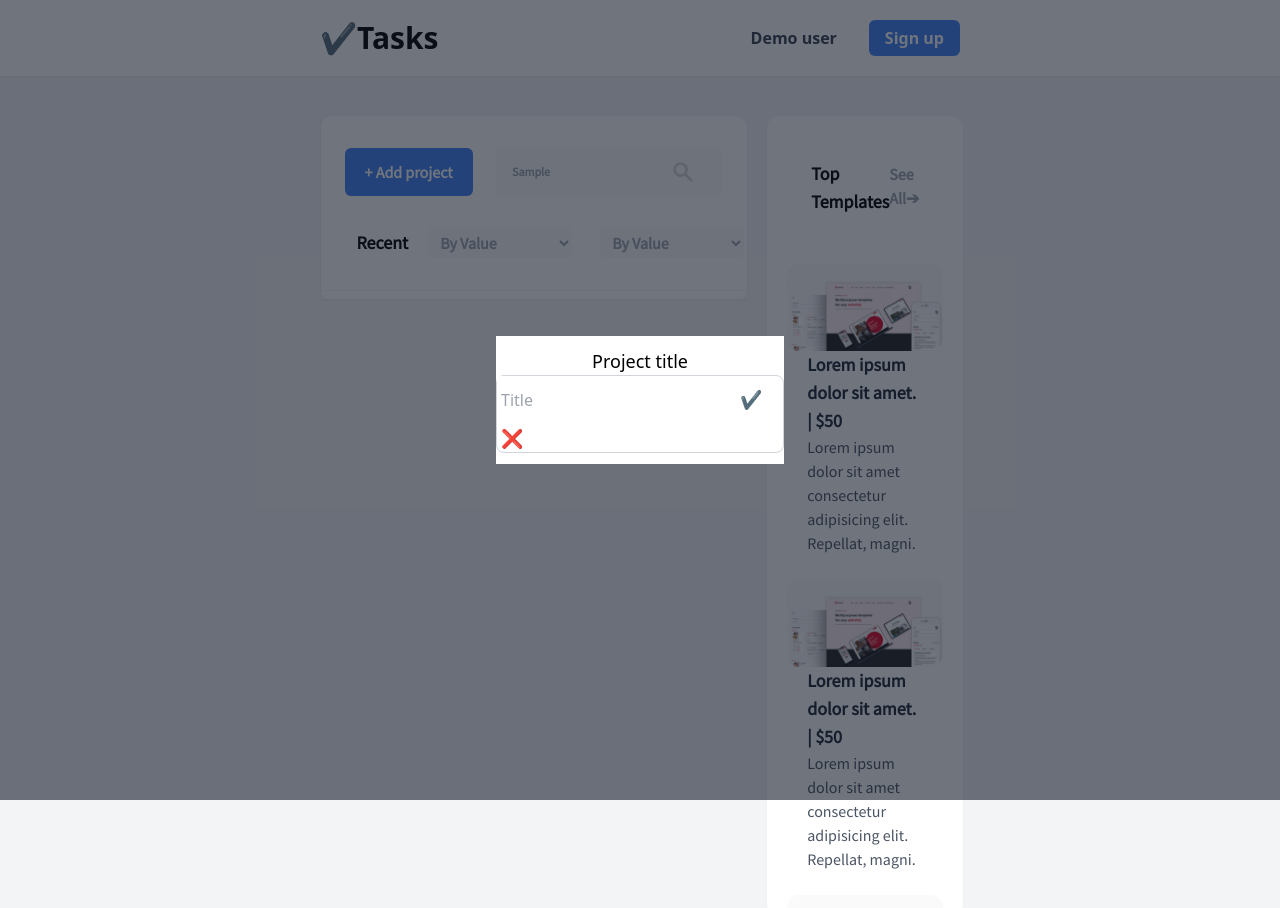
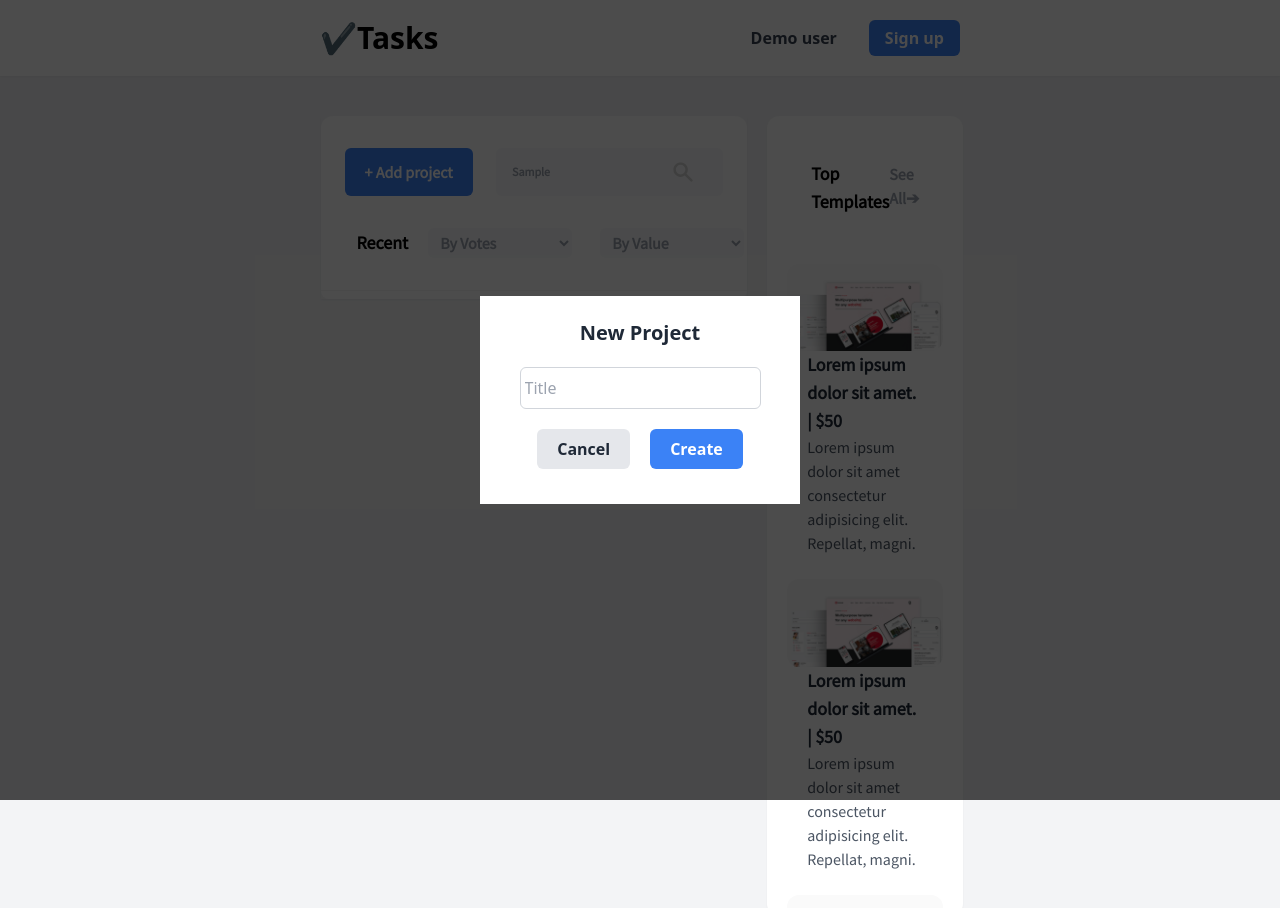
Before and after one commit to ognjen-dev/task-project, a React (Create React App) app: page / in a window 1280 px wide. Both pictures are taken after typing "Sample" into the empty fields and a click on the button "+ Add project". Shown: the top 908 px of the page. Built offline with nearby package versions, Linux system fonts and the light colour scheme.

Commit message:
add styling to right side component

```diff
--- a/src/app/components/Body.jsx
+++ b/src/app/components/Body.jsx
@@ -9,7 +9,7 @@ const Body = () => {
   const { activeTodo, setactiveTodo } = context;
   return (
     <div>
-      <div className="font-body lg:px-80 md:px-32 pr-2 pl-0 lg:flex lg:flex-row md:flex md:flex-col items-center justify-center mt-5 py-5">
+      <div className="font-body lg:px-80 md:px-32 pr-2 pl-0 lg:flex lg:flex-row md:flex md:flex-col  justify-center mt-5 py-5">
         <div className="rounded-xl w-full lg:h-screen lg:p-0 mx-1 lg:w-4/6 lg:mr-4">
           <BodyLeft />
         </div>
--- a/src/app/components/Form.jsx
+++ b/src/app/components/Form.jsx
@@ -28,29 +28,32 @@ const Form = () => {
   };
 
   return (
-    <div className="z-20 absolute bg-gray-900 bg-opacity-60 min-h-screen w-full flex flex-col justify-center items-center">
-      <div className="h-32 w-72 bg-white flex flex-col justify-center items-center">
-        <p className="text-lg">
-          Project title
-        </p>
-        <form className="bg-white rounded-lg border-gray-300 border">
+    <div className="z-20 absolute bg-black bg-opacity-70 h-screen w-full flex flex-col justify-center items-center">
+      <div className="h-52 w-80 pb-3 bg-white flex flex-col justify-center items-center">
+        <p className="text-xl font-bold mb-5 text-gray-800">New Project</p>
+        <form className="bg-white flex flex-col items-center justify-center">
           <input
-            className="py-3 px-1 focus:outline-none text-md"
+            className="py-2 px-1 focus:outline-none rounded-md border-gray-300 border text-md"
             placeholder="Title"
             value={InputText}
             type="text"
             onChange={inputTextHandler}
           />
-          <button
-            onClick={submitTodoHandler}
-            type="submit"
-            className="text-lg px-1"
-          >
-            ✔️
-          </button>
-          <button onClick={() => setisFormOpen(false)} className="text-lg px-1">
-            ❌
-          </button>
+          <div className="mt-5">
+            <button
+              onClick={() => setisFormOpen(false)}
+              className="text-md font-bold mr-2 lg:mr-5 px-5 py-2 bg-gray-200 text-gray-800 hover:text-gray-50 hover:border-0 hover:bg-gray-600 rounded-md"
+            >
+              Cancel
+            </button>
+            <button
+              onClick={submitTodoHandler}
+              type="submit"
+              className="text-md font-bold px-5 py-2 bg-blue-500 text-white hover:bg-blue-700 rounded-md"
+            >
+              Create
+            </button>
+          </div>
         </form>
       </div>
     </div>
--- a/src/app/components/FormEdit.jsx
+++ b/src/app/components/FormEdit.jsx
@@ -22,36 +22,44 @@ const FormEdit = () => {
 
   const submitTodoHandler = (e) => {
     e.preventDefault();
-    activeTodo.text = InputText
-    setisFormOpen(false)
-    setInputText("")
+    activeTodo.text = InputText;
+    setisFormOpen(false);
+    setactiveTodo(null);
+    setInputText("");
   };
   return (
-    <div className="shadow-sm bg-white rounded-xl w-full min-h-screen">
-      <div className="p-5 overflow-y overflow-x-hidden overflow-scroll max-h-screen ">
-        <div className="flex flex-row justify-between font-semibold items-baseline py-6 lg:px-6 px-3">
-          {activeTodo != null ? <h1>{activeTodo.text}</h1> : <h1>!error!</h1>}
-          <form action="">
+    <div className="shadow-sm bg-white rounded-xl w-full h-content flex flex-row justify-center">
+      <div className="px-3 py-0 max-h-screen ">
+        <div className="flex flex-col justify-between font-semibold items-baseline py-6 lg:px-6 px-3">
+          <form action="flex flex-col justify-center items-center">
+            <div className="flex flex-row justify-between items-between">
+              <button
+                onClick={submitTodoHandler}
+                type="submit"
+                className="text-lg px-4 py-1 border w-max border-gray-200 rounded-md hover:text-white hover:border-0 hover:bg-blue-500"
+              >
+                &#10003; Submit Edit
+              </button>
+              <button
+                className="text-lg py-1 px-3 rounded-md border text-gray-300 border-gray-200 hover:text-gray-700 hover:border-0 hover:bg-gray-200"
+                onClick={() => {
+                  setactiveTodo(null);
+                  setInputText("");
+                }}
+              >
+                &#10006;
+              </button>
+            </div>
+            <div>
+              {activeTodo != null ? <h1 className="flex flex-row justify-center mb-4 mt-4">{activeTodo.text}</h1> : <h1>404</h1>}
               <input
                 type="text"
-              className="py-3 px-1 focus:outline-none text-md"
+                className="py-3 w-80 px-1 focus:outline-none text-md border border-gray-200 rounded-md"
                 placeholder="Edit title"
                 value={InputText}
                 onChange={inputTextHandler}
               />
-            <button
-              onClick={submitTodoHandler}
-              type="submit"
-              className="text-lg px-1"
-            >
-              ✔️
-            </button>
-            <button
-              className="text-lg px-1"
-              onClick={() => {setactiveTodo(null)}}
-            >
-              Exit
-            </button>
+            </div>
           </form>
         </div>
       </div>
--- a/src/app/components/ListItem.jsx
+++ b/src/app/components/ListItem.jsx
@@ -31,14 +31,16 @@ const ListItem = ({ text, todo }) => {
   };
 
   const activateTodoHandler = () => {
-    setactiveTodo(todo)
+    setactiveTodo(todo);
   };
 
   return (
-    <div>
-        <button onClick={activateTodoHandler}>{text}</button>
-        <button onClick={completeHandler}>✔️</button>
-        <button onClick={deleteHandler}>❌</button>
+    <div className="bg-gray-50 rounded-md mx-6 py-7 my-2 flex flex-row justify-between px-5 items-center">
+      <button className="text-lg font-bold ml-5 focus:outline-none" onClick={activateTodoHandler}>{text}</button>
+      <div>
+        <button className="text-lg hover:opacity-60" onClick={completeHandler}>✔️</button>
+        <button className="ml-5 text-lg hover:opacity-60" onClick={deleteHandler}>❌</button>
+      </div>
     </div>
   );
 };
--- a/src/app/components/NavFilters.jsx
+++ b/src/app/components/NavFilters.jsx
@@ -66,7 +66,7 @@ const NavFilters = () => {
           <div className="flex flex-row justify-center ml-5 lg:mr-7">
             <div className="mr-7">
               <SelectDropdown
-                selectPlaceholder="By Value"
+                selectPlaceholder="By Votes"
                 selectValue="by value"
               />
             </div>
```
Lines whose indentation alone changed are shown as unchanged.
